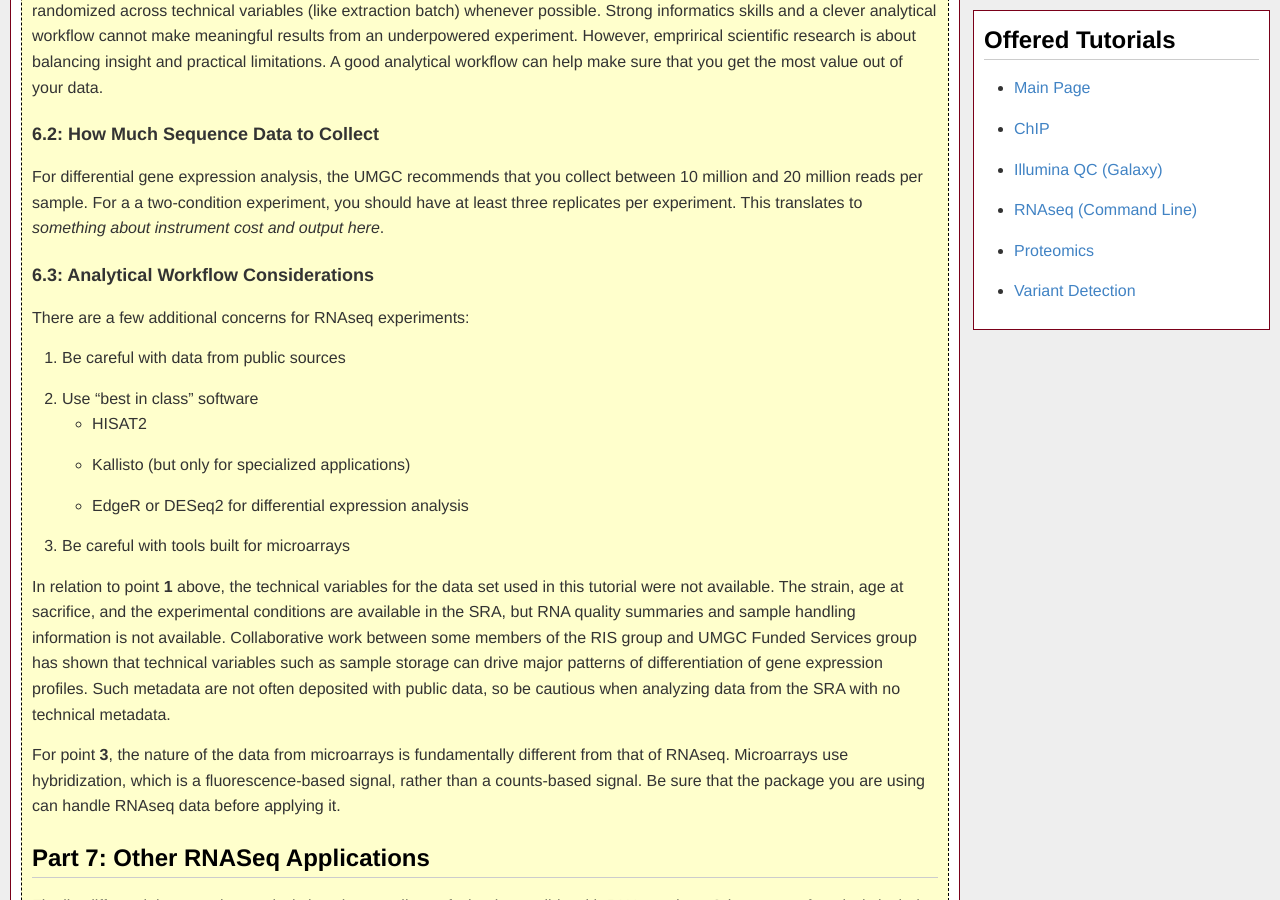
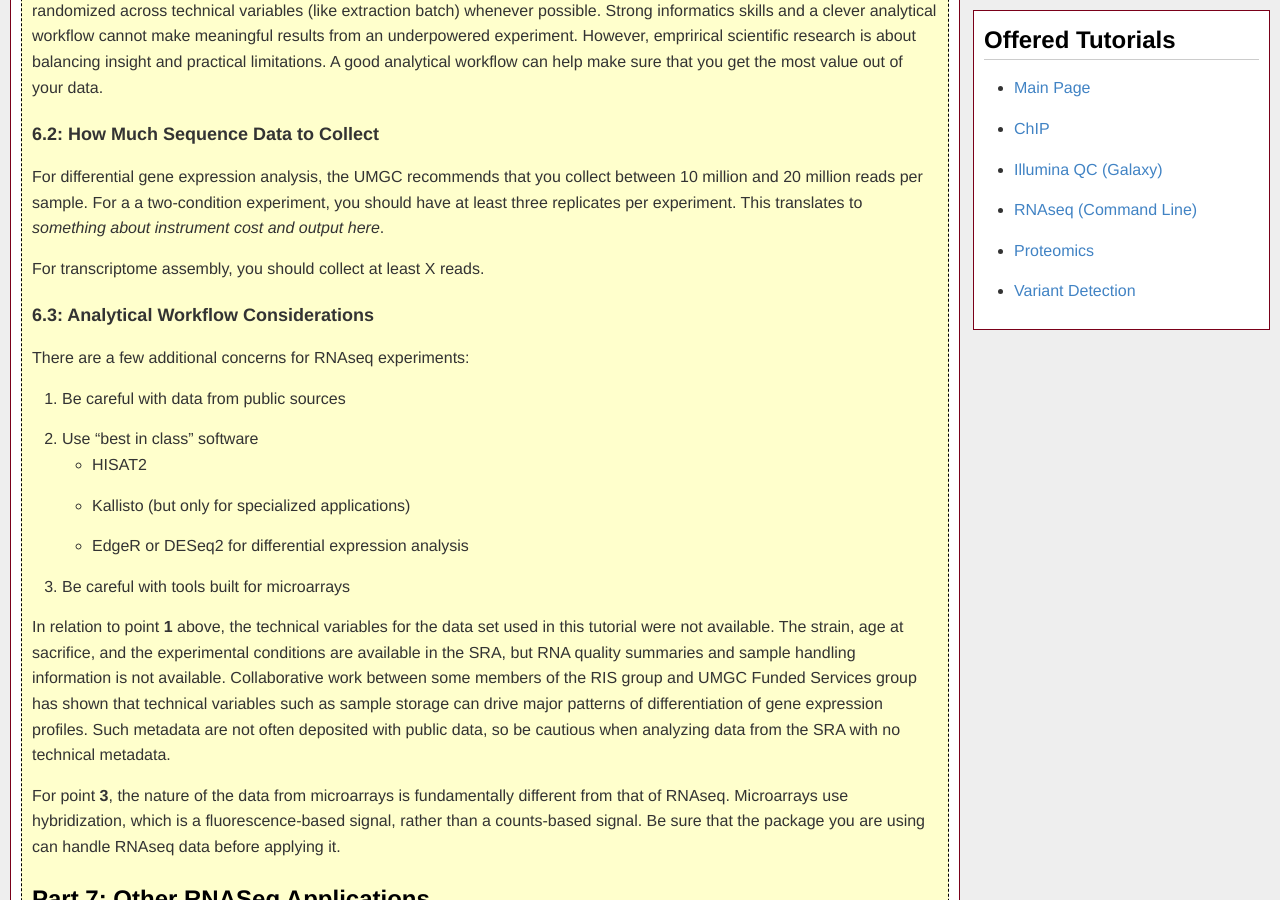
Before and after one commit to msi-ris/Tutorials, a Jekyll site: the page built from rnaseq_cmd.md, in a window 1280 px wide and 900 px high, scrolled down 31673 px. Built offline with Jekyll 4.4.1, drawn with Linux system fonts in a browser that asks for light colours.

Commit message:
Restructure rnaseq recommendations

```diff
--- a/rnaseq_cmd.md
+++ b/rnaseq_cmd.md
@@ -1184,6 +1184,8 @@ between 10 million and 20 million reads per sample. For a a two-condition
 experiment, you should have at least three replicates per experiment. This
 translates to *something about instrument cost and output here*.
 
+For transcriptome assembly, you should collect at least X reads.
+
 ### 6.3: Analytical Workflow Considerations
 There are a few additional concerns for RNAseq experiments:
 
```
